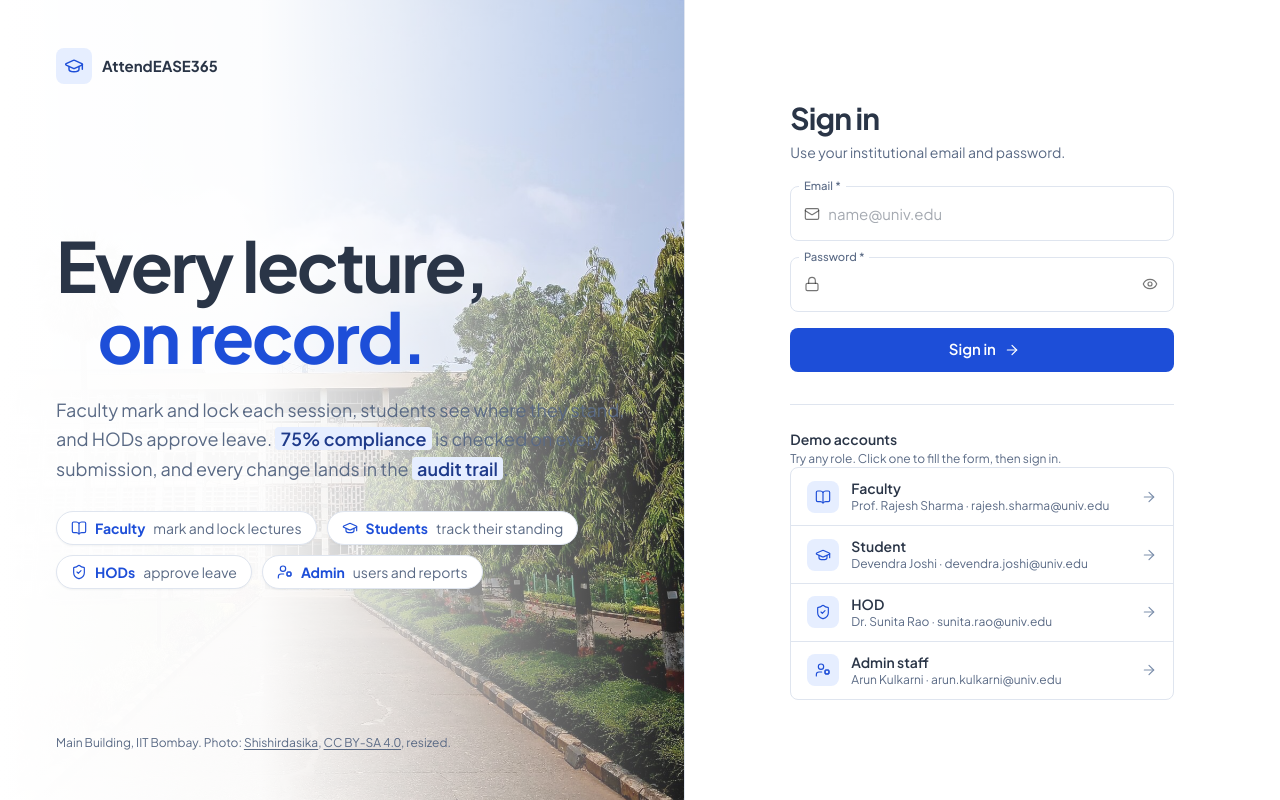
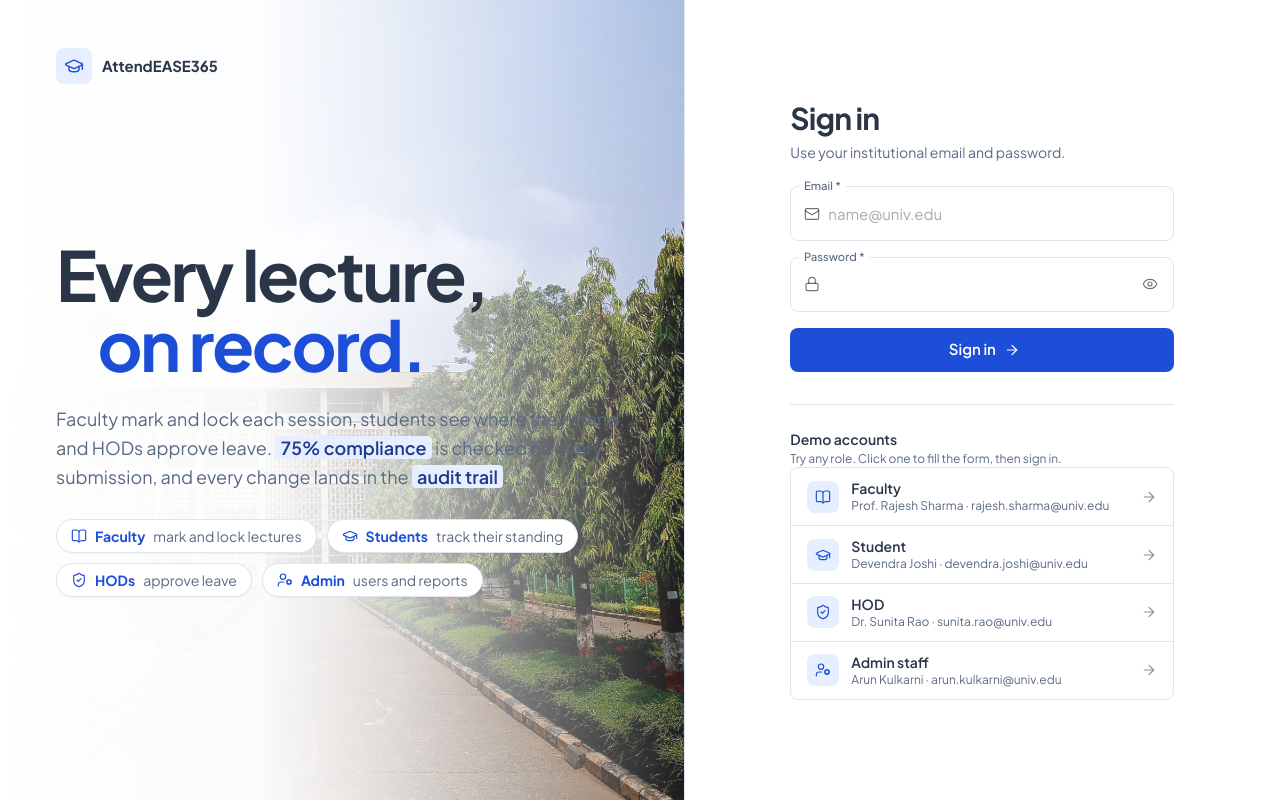
Before and after one commit to SHAIKH-AZAZ/AttendanceManagementSys, a Next.js app: page / in a window 1280 px wide. Built offline with nearby package versions, Linux system fonts and the light colour scheme; no server answers; what @mui/material-nextjs would draw is missing.

Commit message:
college refs update

```diff
--- a/src/components/auth/LoginPage.tsx
+++ b/src/components/auth/LoginPage.tsx
@@ -105,28 +105,6 @@ export const LoginPage: React.FC = () => {
               ))}
             </ul>
           </div>
-
-          <p className="mt-10 lg:mt-0 text-2xs text-slate-500">
-            Main Building, IIT Bombay. Photo:{' '}
-            <a
-              href="https://commons.wikimedia.org/wiki/File:Main_building_in_IIT_Bombay.jpg"
-              target="_blank"
-              rel="noopener noreferrer"
-              className="underline underline-offset-2 hover:text-slate-800"
-            >
-              Shishirdasika
-            </a>
-            ,{' '}
-            <a
-              href="https://creativecommons.org/licenses/by-sa/4.0/"
-              target="_blank"
-              rel="noopener noreferrer"
-              className="underline underline-offset-2 hover:text-slate-800"
-            >
-              CC BY-SA 4.0
-            </a>
-            , resized.
-          </p>
         </div>
       </section>
 
```
